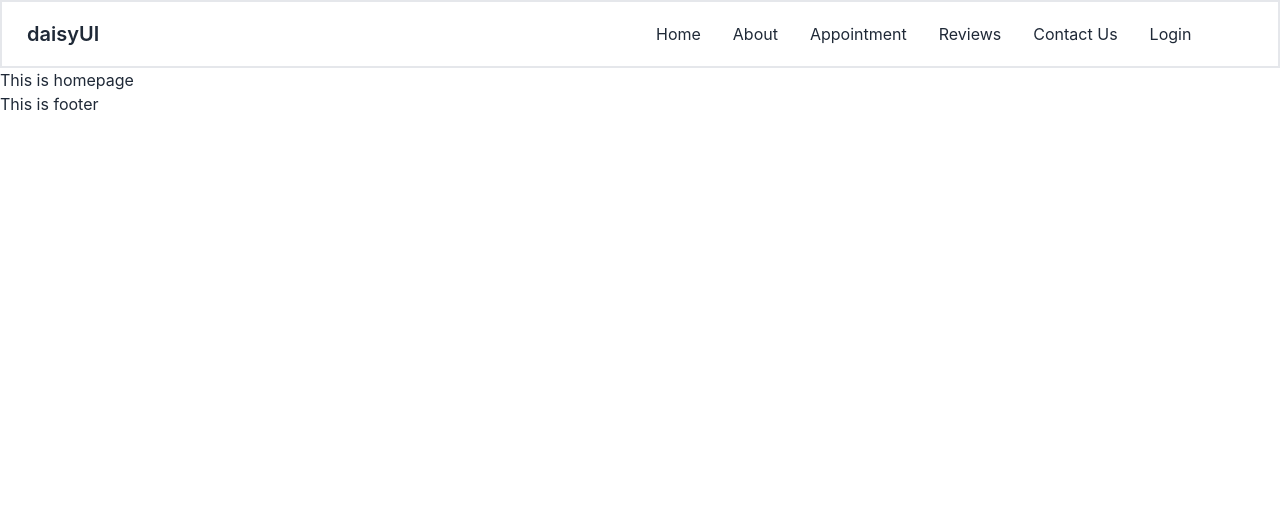
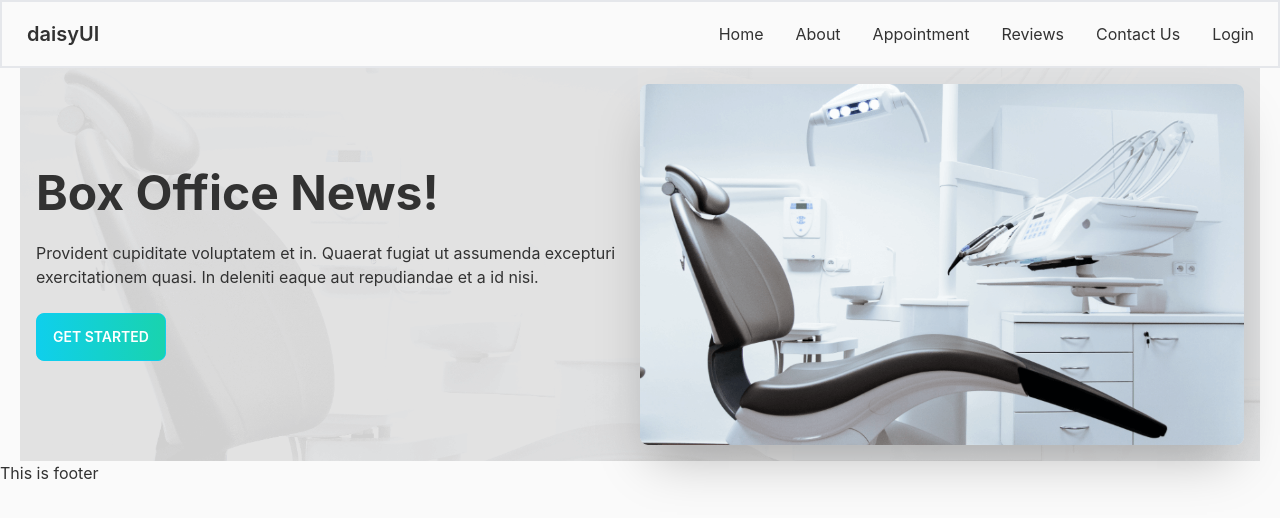
Before and after one commit to Atherbiswas/doctors-portal-client, a React (Create React App) app: page / in a window 1280 px wide. Shown: the top 518 px of the page. Built offline with nearby package versions, Linux system fonts and the light colour scheme.

Commit message:
banner add

```diff
--- a/public/index.html
+++ b/public/index.html
@@ -1,5 +1,5 @@
 <!DOCTYPE html>
-<html lang="en">
+<html data-theme="light" lang="en">
   <head>
     <meta charset="utf-8" />
     <link rel="icon" href="%PUBLIC_URL%/favicon.ico" />
--- /dev/null
+++ b/src/Pages/Home/Banner/Banner.js
@@ -0,0 +1,26 @@
+import React from "react";
+import chair from '../../../assets/images/chair.png';
+
+const Banner = () => {
+  return (
+    <div className="hero bg-[url('/src/assets/images/bg.png')] bg-base-200">
+      <div className="hero-content flex-col lg:flex-row-reverse">
+        <img
+          src={chair}
+          className="rounded-lg shadow-2xl w-1/2"
+        alt=""/>
+        <div>
+          <h1 className="text-5xl font-bold">Box Office News!</h1>
+          <p className="py-6">
+            Provident cupiditate voluptatem et in. Quaerat fugiat ut assumenda
+            excepturi exercitationem quasi. In deleniti eaque aut repudiandae et
+            a id nisi.
+          </p>
+          <button className="btn btn-primary bg-gradient-to-r from-primary to-secondary text-white">Get Started</button>
+        </div>
+      </div>
+    </div>
+  );
+};
+
+export default Banner;
--- a/src/Pages/Home/Home/Home.js
+++ b/src/Pages/Home/Home/Home.js
@@ -1,9 +1,10 @@
 import React from 'react';
+import Banner from '../Banner/Banner';
 
 const Home = () => {
     return (
-        <div>
-            <h1>This is homepage</h1>
+        <div className='mx-5'>
+            <Banner></Banner>
         </div>
     );
 };
--- a/src/Pages/Shared/Navbar/Navbar.js
+++ b/src/Pages/Shared/Navbar/Navbar.js
@@ -12,7 +12,7 @@
             <li><Link to="/login">Login</Link></li>
     </React.Fragment>
   return (
-    <div className="navbar bg-base-100  border-2">
+    <div className="navbar bg-base-100 border-2 flex justify-between">
       <div className="navbar-start">
         <div className="dropdown">
           <label tabIndex={0} className="btn btn-ghost lg:hidden">
--- a/tailwind.config.js
+++ b/tailwind.config.js
@@ -3,8 +3,25 @@
   content: [
     "./src/**/*.{js,jsx,ts,tsx}",
   ],
+  daisyui: {
+    themes: [
+      {
+        doctorTheme: {
+          primary: '#0FCFEC',
+          secondary: '#19D3AE',
+          accent: '#3A4256',
+          "base-100": '#FAFAFA',
+        }
+      }
+    ]
+
+  },
   theme: {
-    extend: {},
+    extend: {
+      backgroundImage: {
+        bannerImage: "url('/src/assets/images/bg.png')"
+      }
+    },
   },
   plugins: [require("daisyui")],
 }
```
